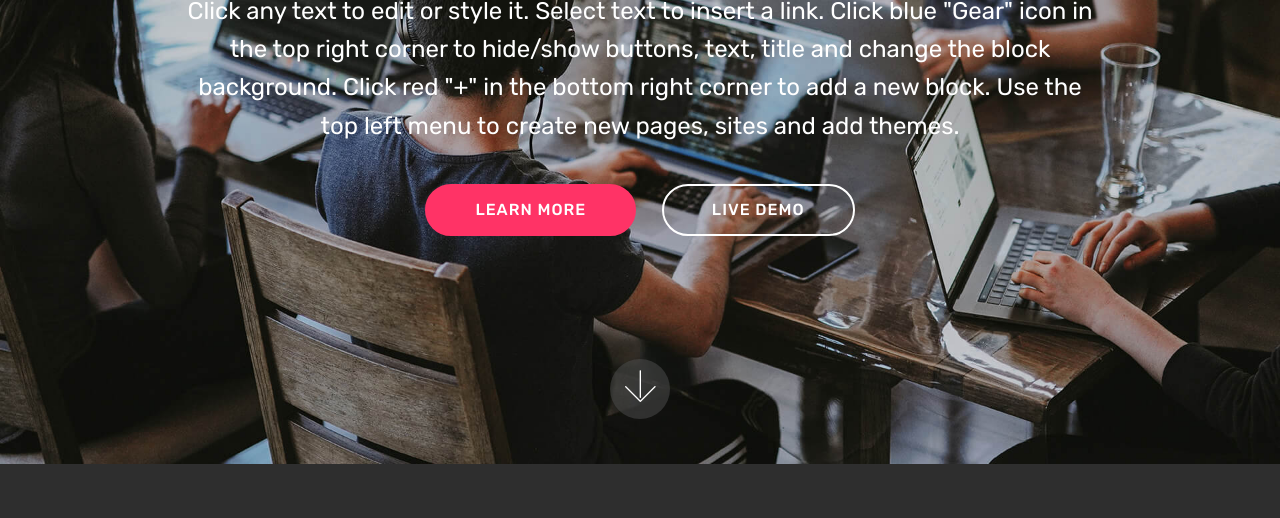
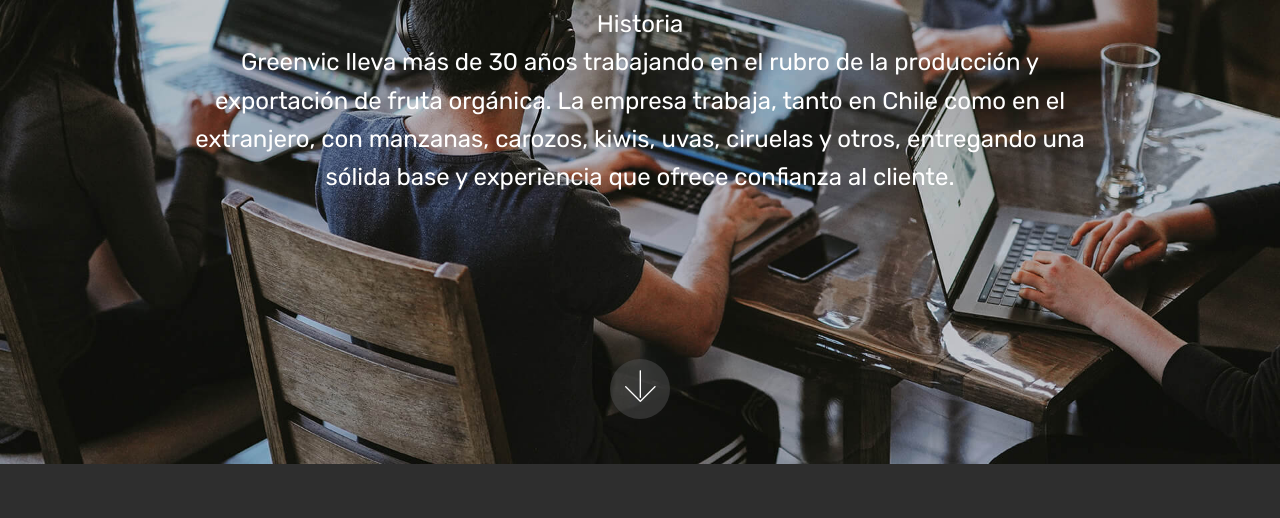
Before and after one commit to Antonio-Cofre/test2, a plain HTML site: page index.html in a window 1280 px wide. Shown: the part 336-854 px from the top of the page. Drawn offline with Linux system fonts and the light colour scheme; files whose address does not match are found by name.

Commit message:
create github pages

```diff
--- a/index.html
+++ b/index.html
@@ -41,7 +41,7 @@
             <div class="navbar-brand">
                 <span class="navbar-logo">
                     <a href="https://mobirise.com">
-                         <img src="assets/images/logo2.png" alt="Mobirise" style="height: 3.8rem;">
+                         <img src="assets/images/logo2.png" alt="Mobirise" title="" style="height: 3.8rem;">
                     </a>
                 </span>
                 <span class="navbar-caption-wrap">
@@ -74,7 +74,7 @@
     </nav>
 </section>
 
-<section class="engine"><a href="https://mobirise.info/q">free responsive website templates</a></section><section class="cid-qTkA127IK8 mbr-fullscreen mbr-parallax-background" id="header2-1">
+<section class="engine"><a href="https://mobirise.info/q">responsive web templates</a></section><section class="cid-qTkA127IK8 mbr-fullscreen mbr-parallax-background" id="header2-1">
 
 
 
@@ -86,13 +86,9 @@
                 <h1 class="mbr-section-title mbr-bold pb-3 mbr-fonts-style display-1">
                     Bienvenidos a Greenvic</h1>
 
-                <p class="mbr-text pb-3 mbr-fonts-style display-5">
-                    Click any text to edit or style it. Select text to insert a link. Click blue "Gear" icon in the top right corner to hide/show buttons, text, title and change the block background. Click red "+" in the bottom right corner to add a new block. Use the top left menu to create new pages, sites and add themes.
-                </p>
-                <div class="mbr-section-btn">
-                    <a class="btn btn-md btn-secondary display-4" href="https://mobirise.com">LEARN MORE</a>
-                    <a class="btn btn-md btn-white-outline display-4" href="https://mobirise.com">LIVE DEMO</a>
-                </div>
+                <p class="mbr-text pb-3 mbr-fonts-style display-5">Historia
+<br>Greenvic lleva más de 30 años trabajando en el rubro de la producción y exportación de fruta orgánica. La empresa trabaja, tanto en Chile como en el extranjero, con manzanas, carozos, kiwis, uvas, ciruelas y otros, entregando una sólida base y experiencia que ofrece confianza al cliente.</p>
+
             </div>
         </div>
     </div>
@@ -114,7 +110,7 @@
             <div class="col-12 col-md-3">
                 <div class="media-wrap">
                     <a href="https://mobirise.com/">
-                        <img src="assets/images/logo2.png" alt="Mobirise">
+                        <img src="assets/images/logo20.png" alt="Mobirise">
                     </a>
                 </div>
             </div>
```
Also changed, not shown: assets/images/logo20.png (added), 1 other file.
